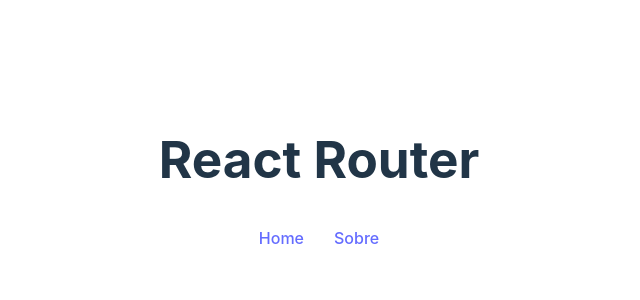
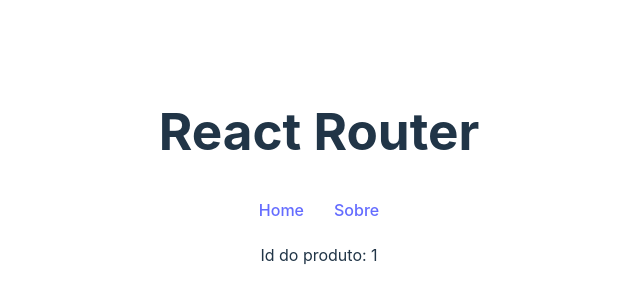
Before and after one commit to Jean-Martins22/Exercicios-React, a React (Vite) app in the folder 8_React_Router/reactrouter/: page /products/1 in a window 1280 px wide. Shown: the part 224-524 px from the top of the page, without its empty margins (321-961 px from the left). Built offline with nearby package versions, Linux system fonts and the light colour scheme.

Commit message:
feat: Rotas Dinâmicas

```diff
--- a/8_React_Router/reactrouter/src/App.jsx
+++ b/8_React_Router/reactrouter/src/App.jsx
@@ -4,6 +4,7 @@
 // Pages
 import Home from "./pages/Home";
 import About from "./pages/About";
+import Product from "./pages/Product";
 
 // Components
 import Navbar from "./components/Navbar";
@@ -21,6 +22,8 @@
         <Routes>
           <Route path="/" element={<Home />} />
           <Route path="/about" element={<About />} />
+          {/* 4 - Rota Dinâmica */}
+          <Route path="/products/:id" element={<Product />} />
         </Routes>
       </BrowserRouter>
     </>
--- a/8_React_Router/reactrouter/src/pages/Home.jsx
+++ b/8_React_Router/reactrouter/src/pages/Home.jsx
@@ -18,6 +18,8 @@
           <li key={item.id}>
             <h2>{item.name}</h2>
             <p>R$: {item.price}</p>
+            {/* 4 - Rota Dinâmica */}
+            <Link to={`/products/${item.id}`}>Detalhes</Link>
           </li>
         ))}
     </ul>
--- /dev/null
+++ b/8_React_Router/reactrouter/src/pages/Product.jsx
@@ -0,0 +1,13 @@
+import { useParams } from "react-router-dom";
+
+const Product = () => {
+  // 4 - Rota Dinâmica
+  const { id } = useParams();
+  return (
+    <>
+      <p>Id do produto: {id}</p>
+    </>
+  );
+};
+
+export default Product;
```
